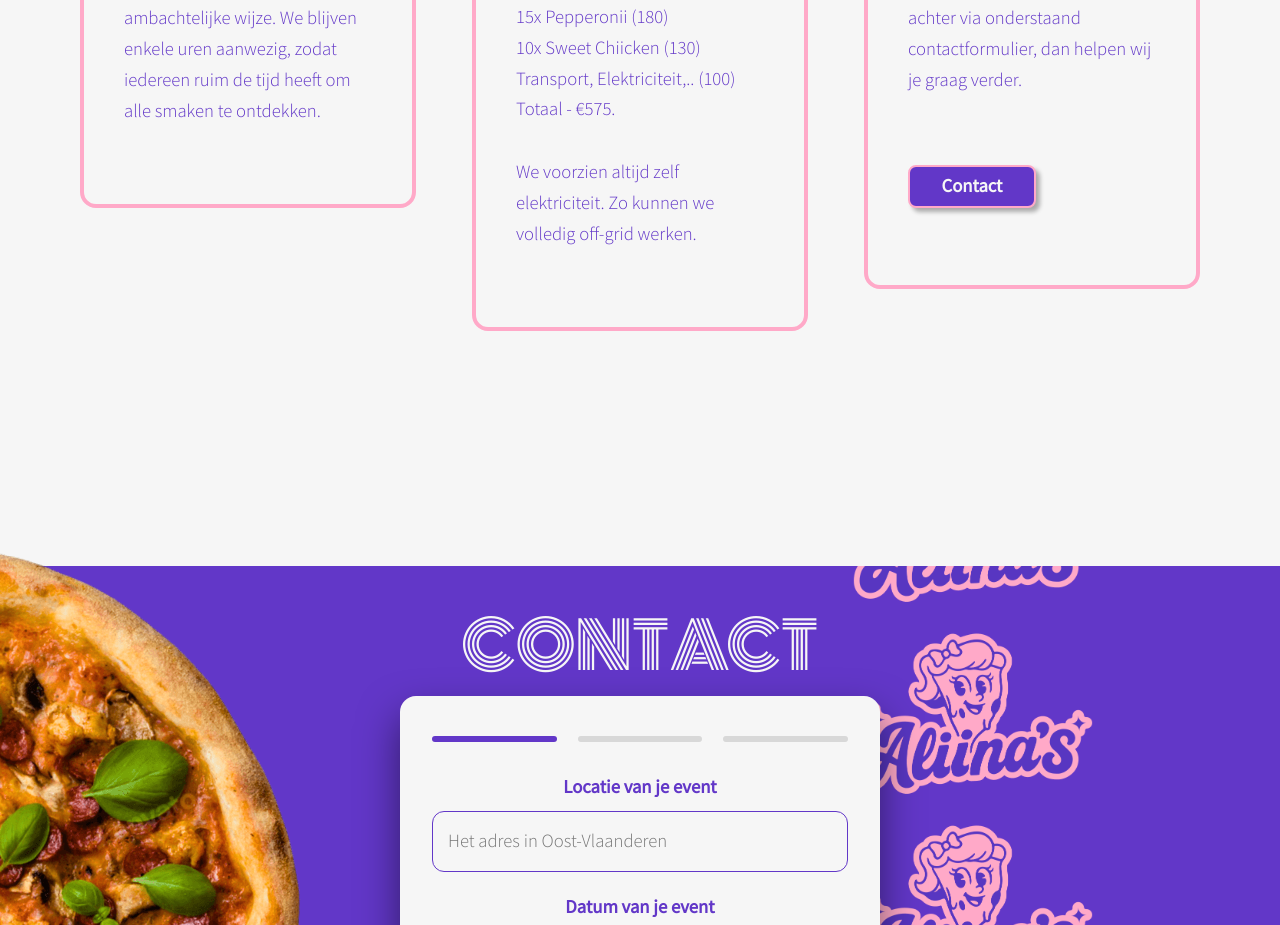
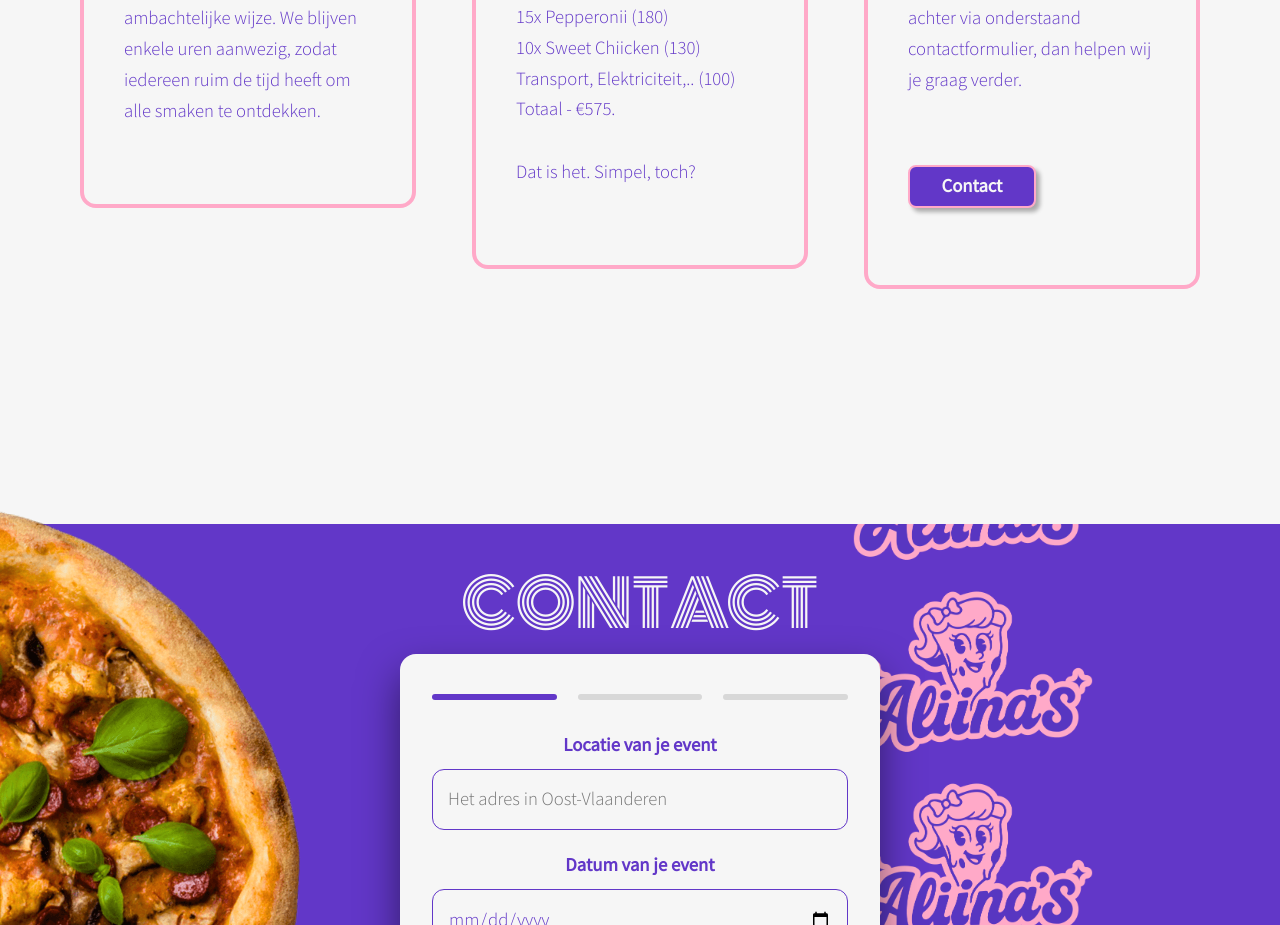
Before and after one commit to soeelamus/aliinas-pizza, a React (Vite) app: page / in a window 1280 px wide. Shown: the part 2900-3825 px from the top of the page. Built offline with nearby package versions, Linux system fonts and the light colour scheme; no server answers.

Commit message:
V0.509: Changed flow for info

```diff
--- a/src/components/HowWork.jsx
+++ b/src/components/HowWork.jsx
@@ -36,10 +36,7 @@ const HowWork = () => (
                 <li>Transport, Elektriciteit,.. (100)</li>
                 <li>Totaal - €575.</li>
               </ul>
-              <p>
-                We voorzien altijd zelf elektriciteit. Zo kunnen we volledig
-                off-grid werken.
-              </p>
+              <p>Dat is het. Simpel, toch?</p>
             </div>
           </div>
         </div>
@@ -52,10 +49,11 @@ const HowWork = () => (
               Wil je dat onze foodtruck langskomt? Laat je gegevens achter via
               onderstaand contactformulier, dan helpen wij je graag verder.
             </p>
-            <p><a href="#2" className="btn-purple scrolly">
-              Contact
-            </a></p>
-
+            <p>
+              <a href="#2" className="btn-purple scrolly">
+                Contact
+              </a>
+            </p>
           </div>
         </div>
       </div>
```
